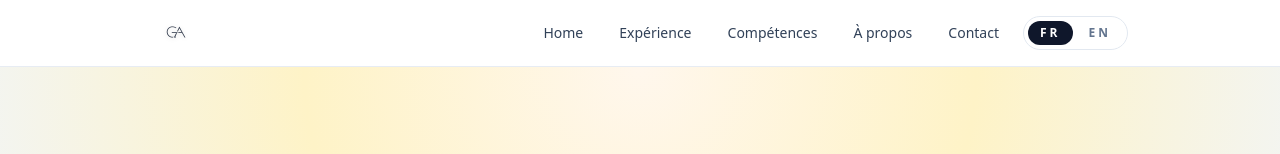
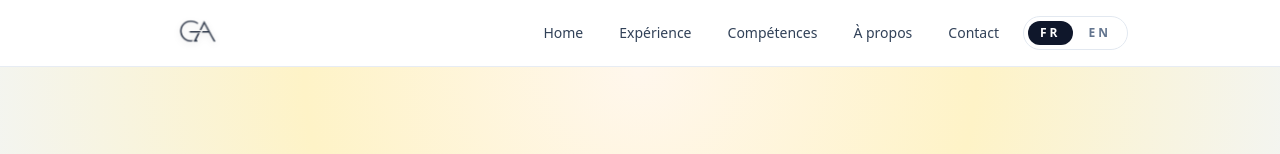
Before and after one commit to GuilhemAl/portfolio2k26, a Next.js app: page / in a window 1280 px wide. Shown: the top 154 px of the page. Built offline with nearby package versions, Linux system fonts and the light colour scheme.

Commit message:
chore: tweak monogram size in navbar

```diff
--- a/components/Navbar.tsx
+++ b/components/Navbar.tsx
@@ -28,10 +28,10 @@ export function Navbar() {
           <Image
             src="/monogram.png"
             alt="Monogram Guilhem Albus"
-            width={120}
-            height={32}
+            width={260}
+            height={40}
             priority
-            className="h-8 w-auto drop-shadow-sm"
+            className="h-8 w-auto scale-[1.9] origin-left drop-shadow-sm"
           />
           <span className="sr-only">{l(content.navigation.brand)}</span>
         </Link>
```
